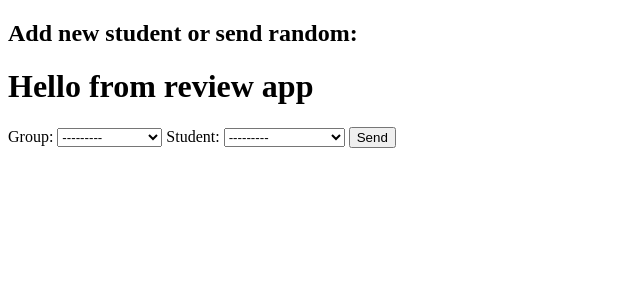
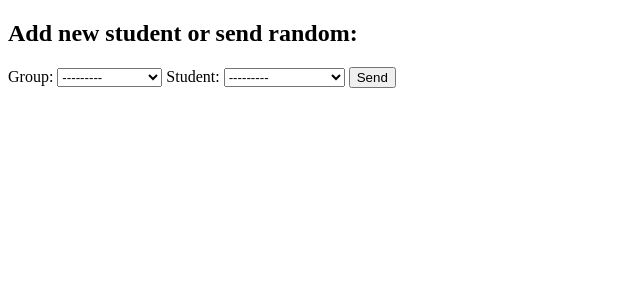
Before and after one commit to Pixel2022UA/Homework_14, a Django app: template students/templates/student.html in a window 1280 px wide. Shown: the top 300 px of the page, without its empty margins (0-640 px from the left). Run offline with Django 4.2, Linux system fonts and the light colour scheme; the template is opened without the code that fills it: values that come from a table or form of the project are taken from there, others are empty; tables that the repository leaves empty hold one stand-in row (values such as "Sample post").

Commit message:
add test

```diff
--- a/students/templates/student.html
+++ b/students/templates/student.html
@@ -6,7 +6,6 @@
 
     {% block content %}
 <h2>Add new student or send random:</h2>
-<h1>Hello from review app</h1>
 <form action="{% url 'add_student' %}" method="post">
     {% csrf_token %}
     {{ form }}
```
Also changed, not shown: mysite/settings.py (+2 -5 lines), .github/workflows/black.yml (added).
